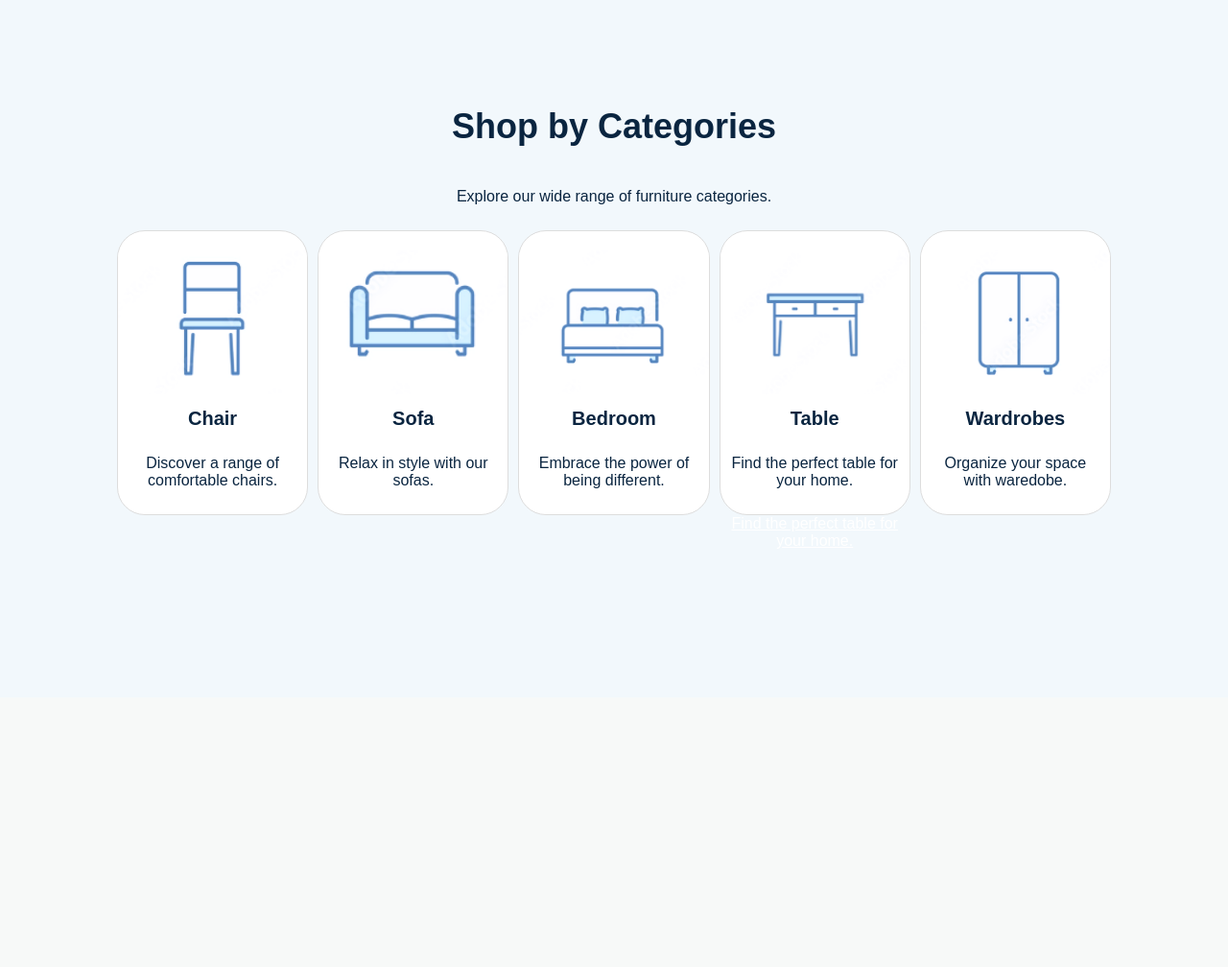
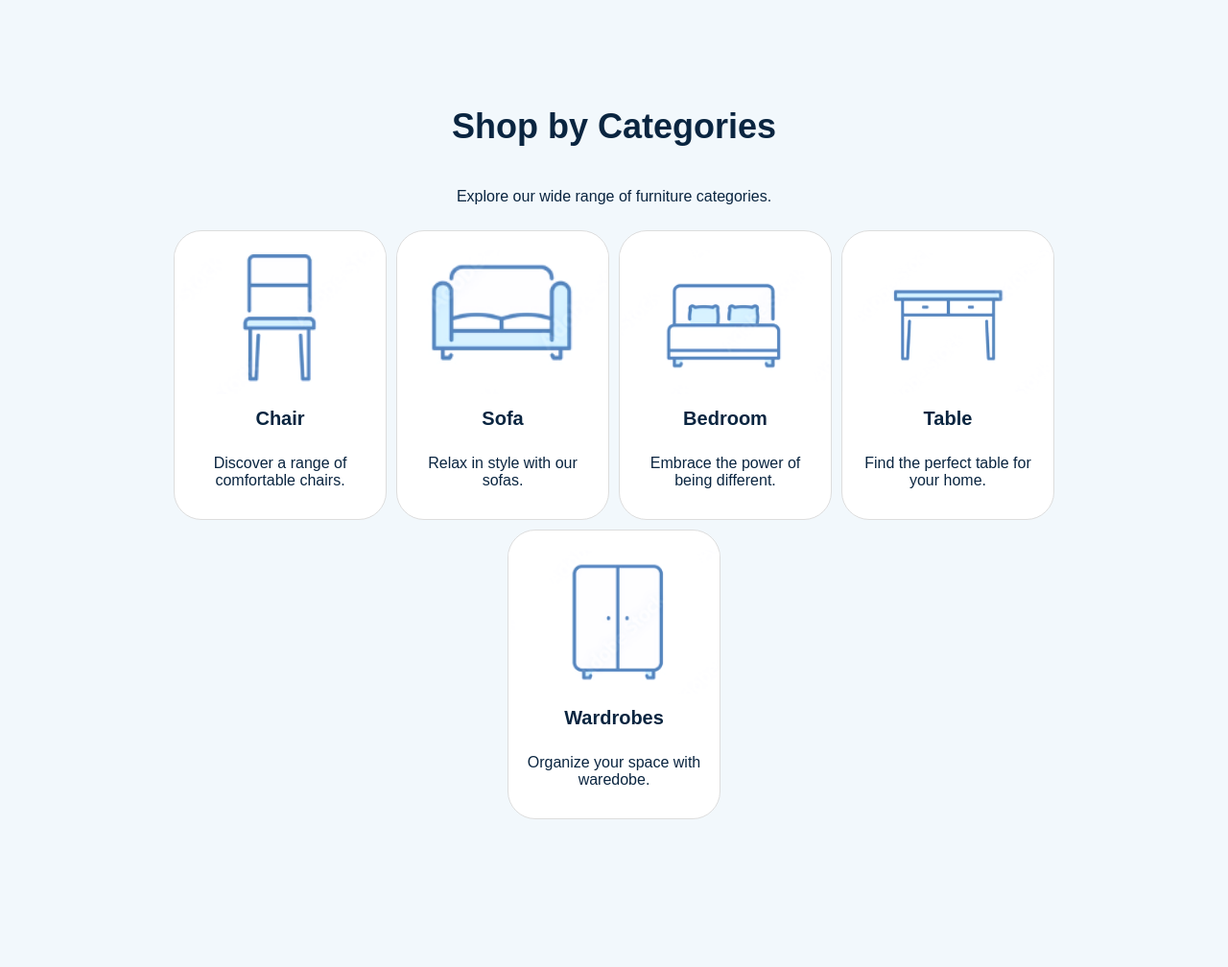
Before and after one commit to ishowbeha/Projekti, a PHP site: page / in a window 1280 px wide. Shown: the part 1448-2456 px from the top of the page at 96% size. Before the commit the page ends 1985 px from the top, so only its background shows below. Run offline with PHP 8.4, Linux system fonts and the light colour scheme.

Commit message:
rregullim extra

```diff
--- a/LogIn1.css
+++ b/LogIn1.css
@@ -32,6 +32,7 @@ h2 {
 }
 .inputet:focus {
     outline: none;
+    border: 2px solid #0a2540;
 }
 .butoni {
     width: 100%;
@@ -47,6 +48,7 @@ h2 {
 .butoni:hover {
     background-color: #0a2540;
 }
+
 .signup-link {
     display: block;
     text-align: center;
--- a/LogIn1.html
+++ b/LogIn1.html
@@ -10,14 +10,14 @@
     <div class="container">
         <h2>Login</h2>
         <form action="#">
-            <input type="text" class="inputet" placeholder="Username" name="username" required>
-            <input type="password" class="inputet" placeholder="Password" name="password" required>
+            <input type="text" class="inputet" placeholder="Username" name="username" required size="20">
+            <input type="password" class="inputet" placeholder="Password" name="password" required size="15">
             <button type="submit" class="butoni">Login</button>
         </form>
         <div class="signup-link">
             <p>Don't have an account? <a href="sign_up.html">Sign Up</a></p>
         </div>
     </div>
-
+    <script src="LogIn1.js"></script>
 </body>
 </html>
--- a/index.html
+++ b/index.html
@@ -96,7 +96,7 @@
                     <h3>Table</h3>
                     <p>Find the perfect table for your home.</p>
                 </div>
-                Find the perfect table for your home.
+
             </a>
 
             <!-- Bed -->
--- a/sign_up.css
+++ b/sign_up.css
@@ -35,11 +35,11 @@ h2 {
     margin-bottom: 14px;
 }
 .inputet:focus {
-    border-color: #0a2540;
+    border:2px solid  #0a2540;
     outline: none;
 }
 .inputetConfirmPassword:focus {
-    border-color: #0a2540;
+    border:2px solid  #0a2540;
     outline: none;
 }
 .input-container {
--- a/style.css
+++ b/style.css
@@ -19,6 +19,10 @@ p{
     margin-right: 23px;
     border: none;
     border-radius: 15px;
+}
+#butoniLogIn:hover{
+    cursor: pointer;
+    transform: scale(1.05);
 }
 #home {
     background-image: url("Foto_Kryesore.jpg");
@@ -187,8 +191,9 @@ div #kategoritText{
 }
 
 .categories-grid {
-    display: grid; /* Aktivizon grid-in */
-    grid-template-columns: repeat(5, 1fr); /* 5 kolona të barabarta */
+    display: flex; /* Aktivizon grid-in */
+    justify-content: center;
+    flex-wrap: wrap;
     gap: 10px; /* Distancë mes fotove */
     padding: 10px; /* Hapësirë rreth rrjetit */
 }
@@ -207,6 +212,8 @@ div #kategoritText{
     overflow: hidden;
     text-align: center;
     transition: transform 0.3s, box-shadow 0.3s;
+    width: 220px;
+    height: 300px;
 
 }
 
```
Also changed, not shown: LogIn1.js (added).
